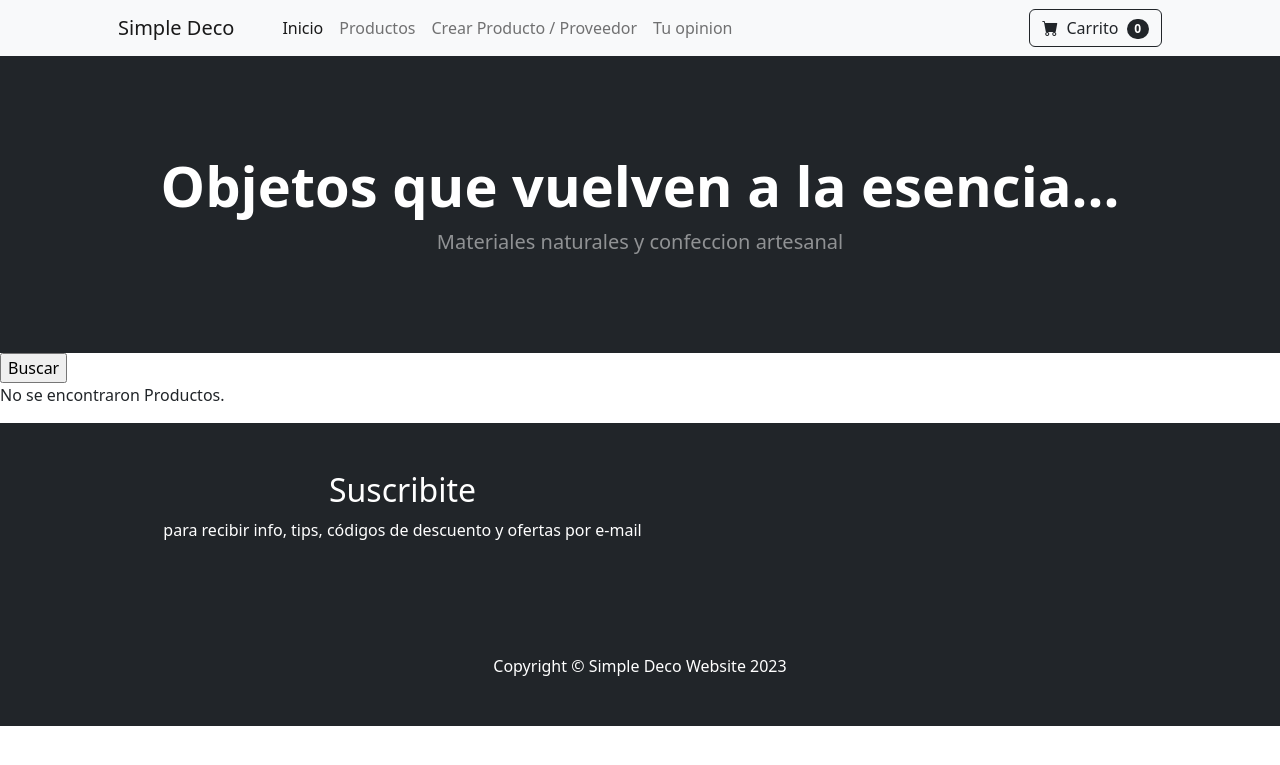
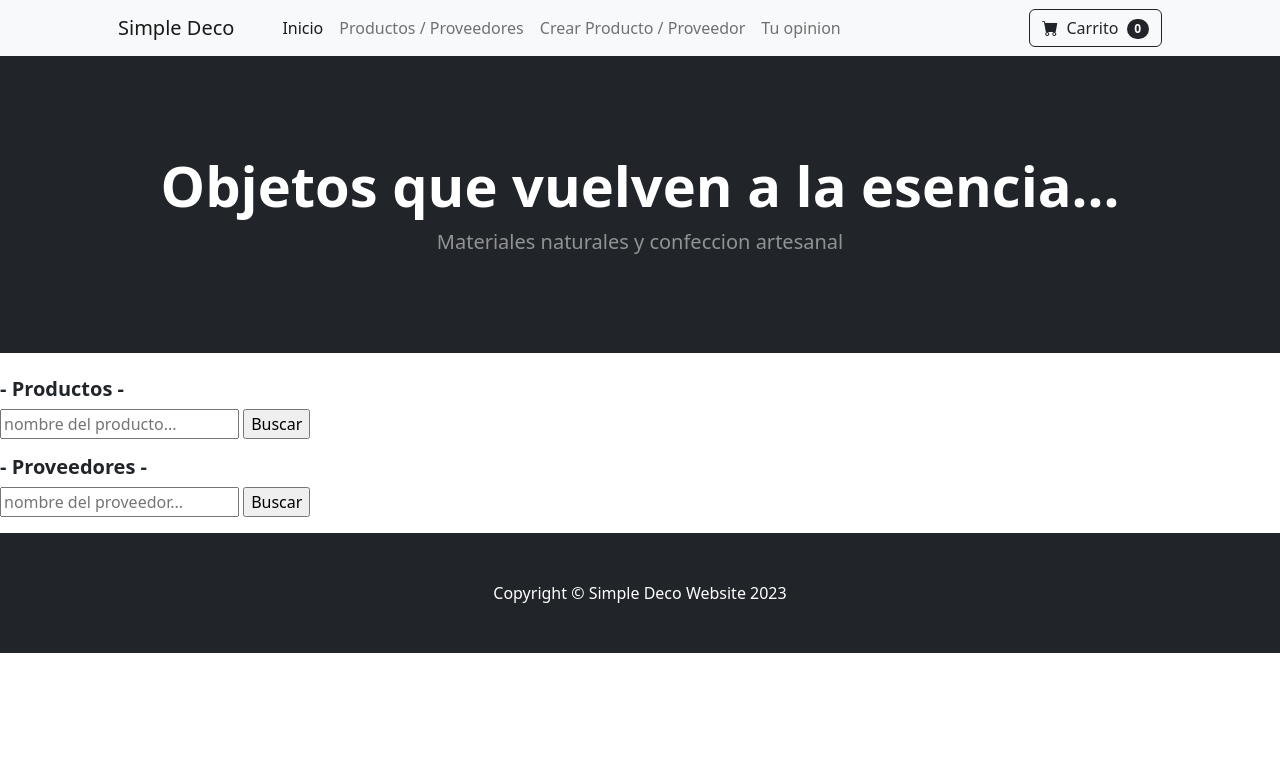
Before and after one commit to panckuzo/EntregaFinal---Boldrini-Luciano, a Django app: page /producto in a window 1280 px wide. Shown: the top 765 px of the page. Run offline with Django 4.2, Linux system fonts and the light colour scheme; data that the repository does not hold is empty; some libraries are stand-ins or nearby versions.

Commit message:
commit fianl para entrega

```diff
--- a/inicio/templates/productos.html
+++ b/inicio/templates/productos.html
@@ -1,23 +1,76 @@
 {% extends "base.html" %}
 
-
 {% block title_head %}
-<title>Productos</title>
+<title>Productos / Proveedores</title>
 {% endblock title_head %}
 
 {% block section %}
+<br>
+<div>
+    <h5 class="fw-bolder">- Productos - </h5>
     <form action="">
-    {{formulario}}
+        <input type="text" name="producto_nombre" placeholder="nombre del producto...">
         <input type="submit" value="Buscar">
     </form>
-
-{% if listado_de_productos %}
     <ul>
-    {% for productos in listado_de_productos%}
-    <li>{{Productos}}</li>
+        {% for producto in listado_productos %}
+        <li>{{producto}}</li>
         {% endfor %}
     </ul>
-{% else %}
-<p>No se encontraron Productos.</p>
+</div>
+
+<div>
+    <h5 class="fw-bolder">- Proveedores -</h5>
+    <form action="">
+        <input type="text" name="proveedor_nombre" placeholder="nombre del proveedor...">
+        <input type="submit" value="Buscar">
+    </form>
+    <ul>
+        {% for proveedor in listado_proveedores %}
+        <li>{{proveedor}}</li>
+        {% endfor %}
+    </ul>
+</div>
+
+
+
+{% comment %} <div>
+    <form method="post" action="">
+        {% csrf_token %}
+        <h2>Buscar Productos:</h2>
+        {{ producto_form.as_p }}
+        <button type="submit">Buscar Producto</button>
+    </form>
+    {% if productos %}
+        <h2>Resultados de la Búsqueda - Productos:</h2>
+        <ul>
+            {% for producto in productos %}
+                <li>{{ producto.nombre }}</li>
+            {% empty %}
+                <li>No se encontraron productos.</li>
+            {% endfor %}
+        </ul>
     {% endif %}
+</div>
+
+
+<div>
+    <form method="post" action="">
+        {% csrf_token %}
+        <h2>Buscar Proveedores:</h2>
+        {{ proveedor_form.as_p }}
+        <button type="submit">Buscar Proveedor</button>
+    </form>
+
+    {% if proveedores %}
+        <h2>Resultados de la Búsqueda - Proveedores:</h2>
+        <ul>
+            {% for proveedor in proveedores %}
+                <li>{{ proveedor.nombre }}</li>
+            {% empty %}
+                <li>No se encontraron proveedores.</li>
+            {% endfor %}
+        </ul>
+    {% endif %}
+</div> {% endcomment %}
 {% endblock section %}
--- a/inicio/urls.py
+++ b/inicio/urls.py
@@ -1,10 +1,10 @@
 from django.urls import path
-from inicio.views import inicio, shop, crear, resena, producto
+from inicio.views import inicio, shop, Productos, CrearResena, Crear, Mostrar, Subscriptores, Subscriptor
 
 urlpatterns = [
-    path('', inicio, name="inicio"),
-    path('producto', producto, name="producto"),
+    path('', Subscriptor, name="inicio"),
+    path('producto', Mostrar, name="producto"),
     path('shop', shop, name="shop"),
-    path('crear', crear, name="crear"),
-    path('Reseña', resena, name="resena"),
+    path('crear', Crear, name="crear"),
+    path('reseña', CrearResena, name="resena"),
     ]
--- a/inicio/views.py
+++ b/inicio/views.py
@@ -1,16 +1,28 @@
 from django.shortcuts import render,redirect
 from inicio.models import Subscriptores, Productos, Proveedor,Resena
-from inicio.forms import Form_Subscriptores, Form_Productos, Form_Resena, Buscar_Producto
+from inicio.forms import Form_Subscriptores, Form_Productos, Form_Resena, Buscar_Producto, Form_Proveedor, Form_Productos, Buscar_Proveedor
 
 
 def inicio(request):
     return render(request, "inicio.html", {})
 
-def nosotros(request):
-    return render(request, "nosotros.html")
+# def nosotros(request):
+#     return render(request, "nosotros.html")
 
 def shop(request):
     return render(request, "shop.html")
+
+def Subscriptor(request):
+    if request.method == 'POST':
+        formulario = Form_Subscriptores(request.POST)
+        if formulario.is_valid():
+            mail = formulario.cleaned_data['mail']
+            subscriptor = Subscriptores(mail=mail)
+            subscriptor.save()
+            return redirect('inicio')
+    else:
+        formulario = Form_Subscriptores()
+    return render(request, 'inicio.html', {'formulario': formulario})
 
 def producto(request):
     return render(request, "productos.html")
@@ -21,35 +33,75 @@ def crear(request):
 def resena(request):
     return render(request, "resenas.html")
 
+def Crear(request):
+    if request.method == 'POST':
+        if 'producto_nombre' in request.POST:
+            formulario_prod = Form_Productos(request.POST)
+            if formulario_prod.is_valid():
+                producto_nombre = formulario_prod.cleaned_data['producto_nombre']
+                producto_categoria = formulario_prod.cleaned_data['producto_categoria']
+                producto_descripcion = formulario_prod.cleaned_data['producto_descripcion']
+                producto_precio = formulario_prod.cleaned_data['producto_precio']
+                producto_stock = formulario_prod.cleaned_data['producto_stock']
 
-def CrearProducto(request):
+                producto = Productos(producto_nombre=producto_nombre, producto_categoria=producto_categoria,producto_descripcion=producto_descripcion, producto_precio=producto_precio,producto_stock=producto_stock)
+                producto.save()
+                return redirect('crear')
+            else:
+                return render(request, 'crear.html', {'formulario_prod': formulario_prod})
+
+        elif 'proveedor_nombre' in request.POST:
+            formulario_proveedor = Form_Proveedor(request.POST)
+            if formulario_proveedor.is_valid():
+                proveedor_nombre = formulario_proveedor.cleaned_data['proveedor_nombre']
+                proveedor_productos = formulario_proveedor.cleaned_data['proveedor_productos']
+                proveedor_telefono = formulario_proveedor.cleaned_data['proveedor_telefono']
+                proveedor_mail = formulario_proveedor.cleaned_data['proveedor_mail']
+                proveedor_direccion = formulario_proveedor.cleaned_data['proveedor_direccion']
+
+                proveedor = Proveedor(proveedor_nombre=proveedor_nombre, proveedor_productos=proveedor_productos, proveedor_telefono=proveedor_telefono, proveedor_mail=proveedor_mail, proveedor_direccion=proveedor_direccion)
+                proveedor.save()
+                return redirect('crear')
+            else:
+                return render(request, 'crear.html', {'formulario_proveedor': formulario_proveedor})
+    else:
+        formulario_prod = Form_Productos()
+        formulario_proveedor = Form_Proveedor()
+        return render(request, 'crear.html', {'formulario_prod': formulario_prod, 'formulario_proveedor': formulario_proveedor})
+
+def Mostrar(request):
+    producto_a_buscar = request.GET.get('producto_nombre')
+    proveedor_a_buscar = request.GET.get('proveedor_nombre')
+
+    if producto_a_buscar:
+        listado_productos = Productos.objects.filter(producto_nombre__icontains=producto_a_buscar)
+    else:
+        listado_productos = Productos.objects.all()
+
+    if proveedor_a_buscar:
+        listado_proveedores = Proveedor.objects.filter(proveedor_nombre__icontains=proveedor_a_buscar)
+    else:
+        listado_proveedores = Proveedor.objects.all()
+
+    return render(request, 'productos.html', {'listado_productos':listado_productos, 'listado_proveedores':listado_proveedores})
+
+
+def CrearResena(request):
     if request.method == 'POST':
-        formulario_prod = Form_Productos(request.POST)
-        if formulario_prod.is_valid():
-            infolimpia=formulario_prod.cleaned_data
+        formulario_resena= Form_Resena(request.POST)
+        if formulario_resena.is_valid():
+            nombre_de_cliente = formulario_resena.cleaned_data['nombre_de_cliente']
+            resena = formulario_resena.cleaned_data['resena']
+            calificacion = formulario_resena.cleaned_data['calificacion']
 
-            nombre = infolimpia.get('nombre')
-            categoria = infolimpia.get('categoria')
-            descripcion = infolimpia.get('descripcion')
-            precio = infolimpia.get('precio')
-            stock = infolimpia.get('stock')
-
-            Productos = Productos(nombre=nombre,categoria=categoria, descripcion=descripcion, precio=precio, stock=stock)
-            Productos.save()
-
-            return redirect('shop')
+            resena = Resena(nombre_de_cliente=nombre_de_cliente, resena=resena, calificacion=calificacion)
+            resena.save()
+            return redirect('resena')
 
         else:
-            return render(request, 'inicio/crear.html', {'formulario': formulario_prod})
+            return render(request, 'resenas.html', {'formulario': formulario_resena})
     else:
-        formulario_prod = Form_Productos()
-        return render(request, 'inicio/crear.html', {'formulario': formulario_prod})
-
-def Producto(request):
-    formulario = Buscar_Producto(request.GET)
-    if formulario.is_valid():
-        nombre_a_buscar = formulario.cleaned_data.get('nombre')
-        listado_de_productos = Producto.objects.filter(nombre__icontains=nombre_a_buscar)
-
-    formulario = Buscar_Producto()
-    return render(request, 'inicio/productos.html', {'formulario': formulario, 'listado_de_productos': listado_de_productos})
+        formulario_resena= Form_Resena()
+        # Recuperar todas las reseñas
+        todas_las_resenas = Resena.objects.all()
+        return render(request, 'resenas.html', {'formulario': formulario_resena, 'resenas': todas_las_resenas})
--- a/templates/base.html
+++ b/templates/base.html
@@ -25,7 +25,7 @@
                 <div class="collapse navbar-collapse" id="navbarSupportedContent">
                     <ul class="navbar-nav me-auto mb-2 mb-lg-0 ms-lg-4">
                         <li class="nav-item"><a class="nav-link active" aria-current="page" href= {% url "inicio" %} >Inicio</a></li>
-                        <li class="nav-item"><a class="nav-link" href= {% url "producto" %} >Productos</a></li>
+                        <li class="nav-item"><a class="nav-link" href= {% url "producto" %} >Productos / Proveedores</a></li>
                         <li class="nav-item"><a class="nav-link" href= {% url "crear" %} >Crear Producto / Proveedor</a></li>
                         <li class="nav-item"><a class="nav-link" href= {% url "resena" %} >Tu opinion</a></li>
                         {% comment %} <li class="nav-item dropdown">
@@ -65,7 +65,7 @@
         {% endblock section %}
 
     <!-- ##### Newsletter Area Start ##### -->
-    <section class="newsletter-area section-padding-100-0 py-5 bg-dark">
+    {% comment %} <section class="newsletter-area section-padding-100-0 py-5 bg-dark">
         <div class="container">
             <div class="row align-items-center">
                 <!-- Newsletter Text -->
@@ -85,7 +85,7 @@
                 </div>
             </div>
         </div>
-    </section>
+    </section> {% endcomment %}
     <!-- ##### Newsletter Area End ##### -->
 
 
```
Also changed, not shown: inicio/forms.py (+14 -14 lines), inicio/models.py (+15 -16 lines), inicio/templates/crear.html (+9 -0 lines), inicio/templates/inicio.html (+11 -10 lines), inicio/templates/resenas.html (+10 -1 lines), README.md, inicio/migrations/0003_rename_categoria_productos_producto_categoria_and_more.py (added), inicio/migrations/0004_rename_proveedor_telefono_proveedor_proveedor_telefono_and_more.py (added). Lines whose indentation alone changed are shown as unchanged.
